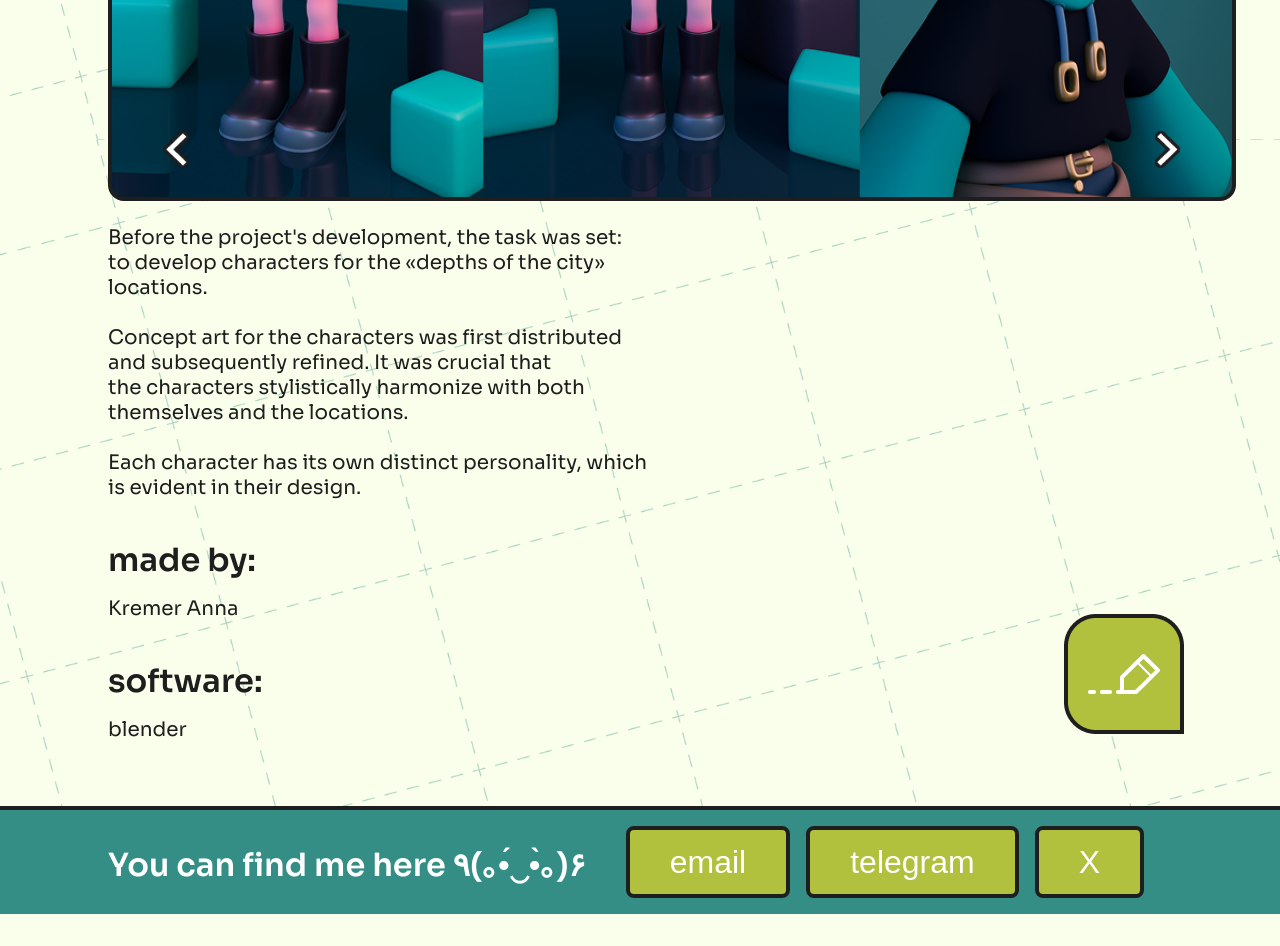
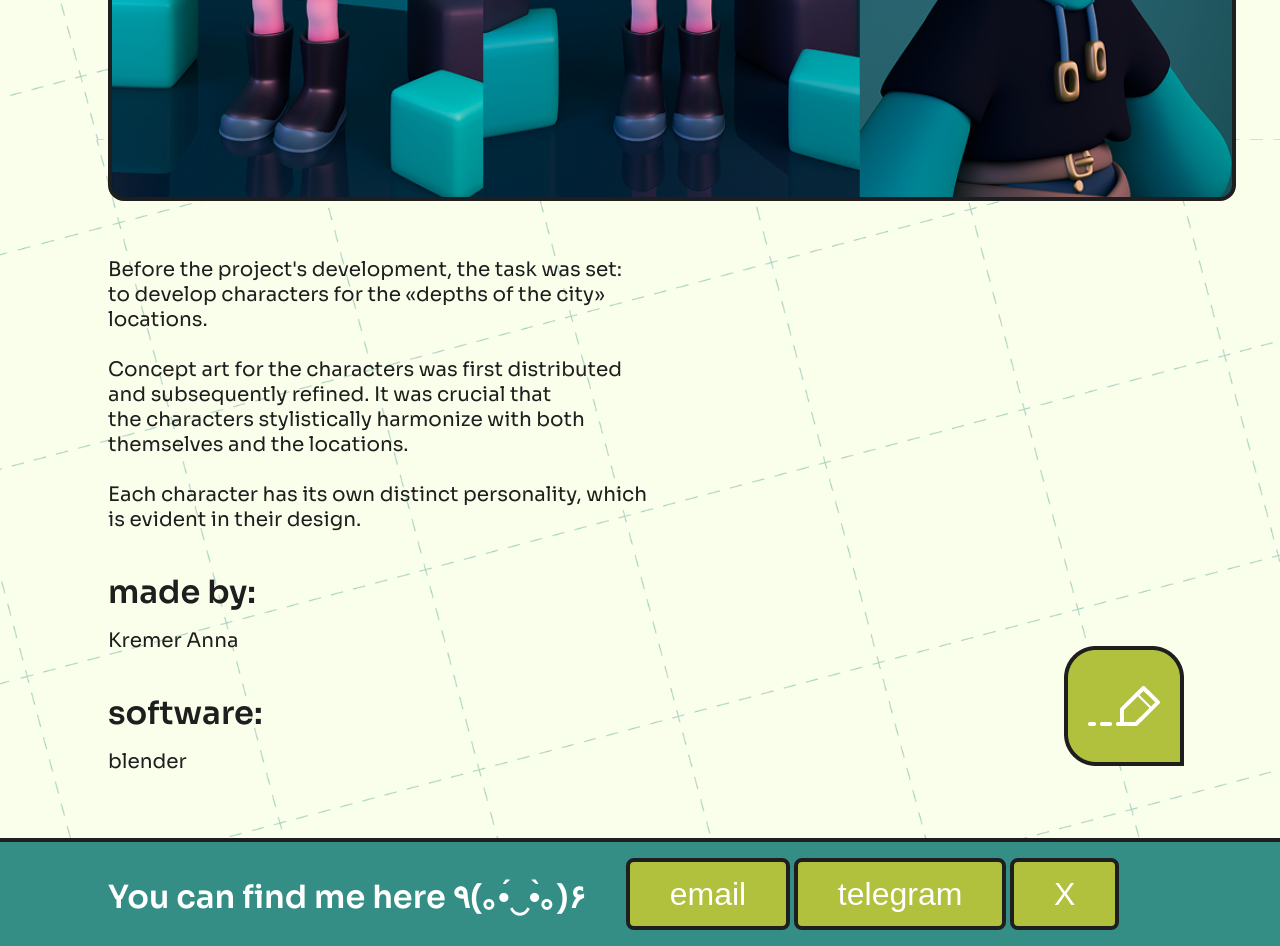
Before and after one commit to kremeranna/portfolio_8sem, a plain HTML site: page proj_3.html in a window 1280 px wide. Shown: the part 660-1606 px from the top of the page. Before the commit the page ends 1574 px from the top, so only its background shows below. Drawn offline with Linux system fonts and the light colour scheme; a web font is replaced by a local one.

Commit message:
Update proj_3.css

```diff
--- a/css/proj_3.css
+++ b/css/proj_3.css
@@ -182,7 +182,7 @@
     color: #FFFFFF;
 }
 
-.footer__buttons {
+.footer__ {
     display: flex;
     gap: 16px;
     flex-wrap: wrap;
@@ -290,10 +290,10 @@
 
 
 .proj_buttons {
-    margin-top: -72px;
+    margin-top: -341px;
     margin-left: 56px;
     margin-right: 56px;
-    margin-bottom: 32px;
+    margin-bottom: 333px;
 
     display: flex;
     flex-direction: row;
```
